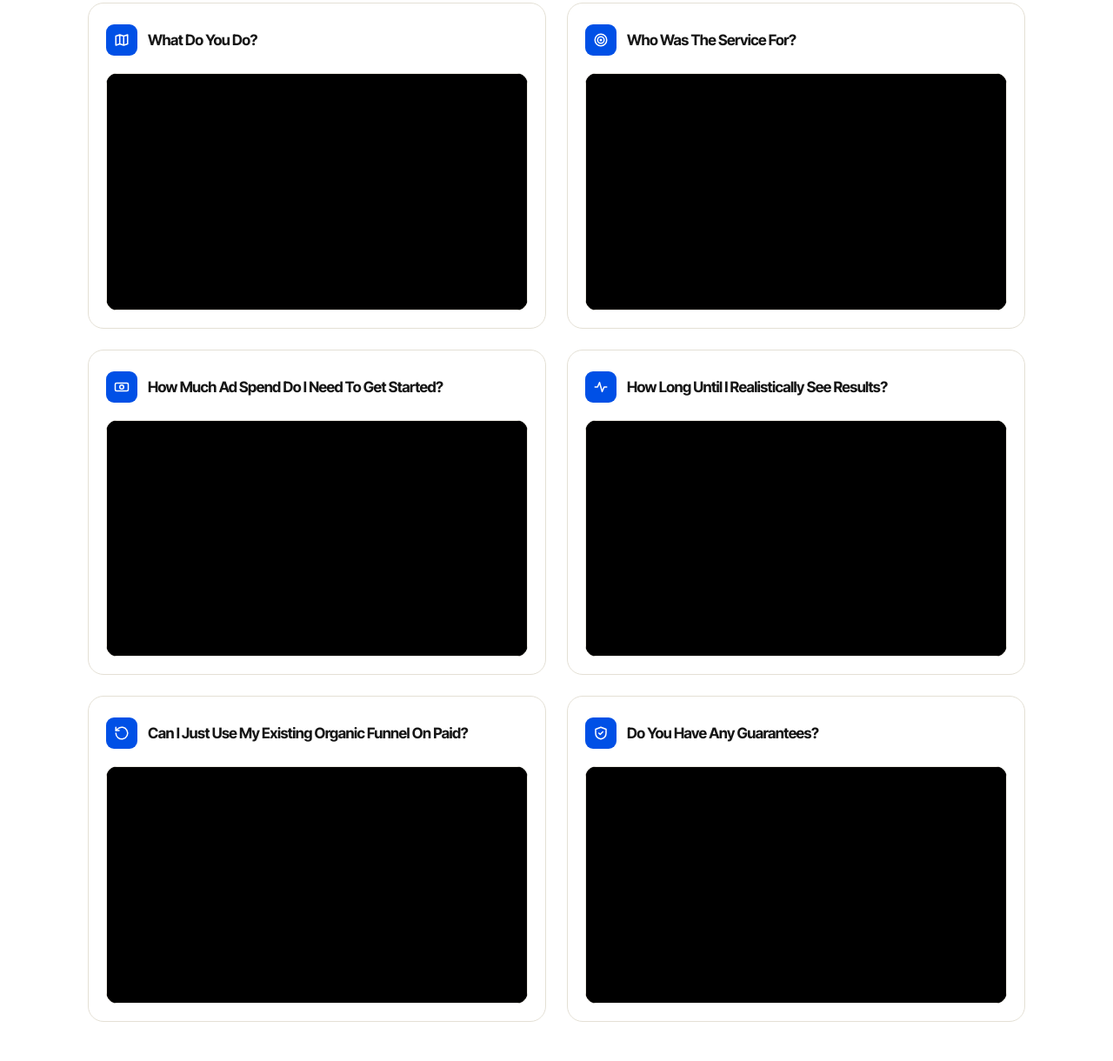
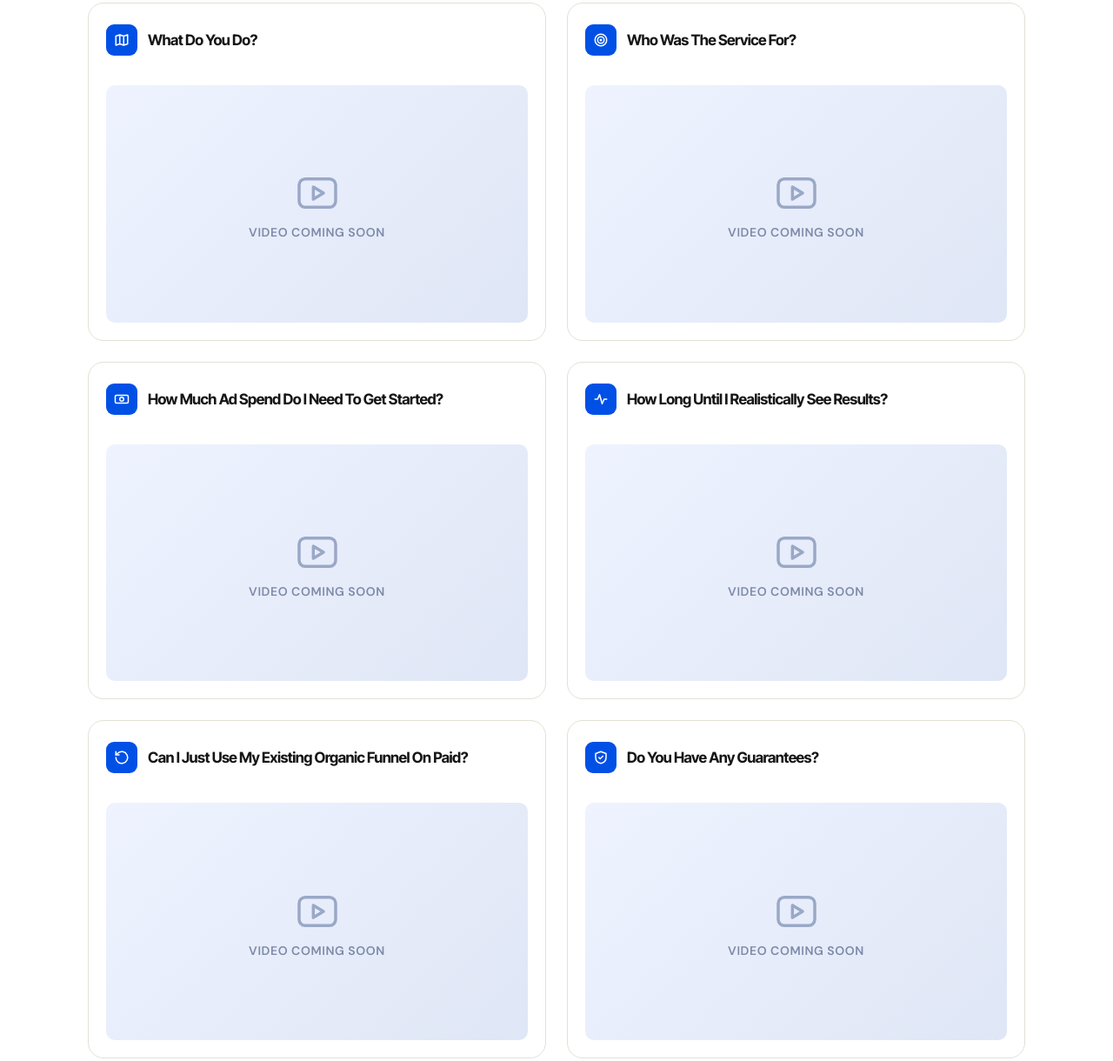
Before and after one commit to acqtom/paidcoachingcom, a plain HTML site: page confirmation/index.html in a window 1280 px wide. Shown: the part 1868-3088 px from the top of the page at 87% size. Drawn offline with Linux system fonts and the light colour scheme.

Commit message:
Confirmation pages: FAQ videos replaced with placeholders
Co-Authored-By: Claude Opus 5.5 <noreply@anthropic.com>

```diff
--- a/confirmation/index.html
+++ b/confirmation/index.html
@@ -101,27 +101,27 @@
         <div class="grid-2 faq" id="faq">
           <article class="faq__card">
             <div class="faq__head"><span class="icon-box"><svg viewBox="0 0 24 24" aria-hidden="true"><path d="M9 4 3 6v14l6-2 6 2 6-2V4l-6 2-6-2zM9 4v14M15 6v14"/></svg></span><h3>What Do You Do?</h3></div>
-            <div class="player" data-vturb="6aec26a7213909a4bf57d1a2"></div>
+            <div class="vsl-ph faq-ph" role="img" aria-label="Video placeholder"><svg viewBox="0 0 24 24" aria-hidden="true"><rect x="3" y="5" width="18" height="14" rx="3"/><path d="m10 9 5 3-5 3z"/></svg><span>Video coming soon</span></div>
           </article>
           <article class="faq__card">
             <div class="faq__head"><span class="icon-box"><svg viewBox="0 0 24 24" aria-hidden="true"><circle cx="12" cy="12" r="9"/><circle cx="12" cy="12" r="5"/><circle cx="12" cy="12" r="1"/></svg></span><h3>Who Was The Service For?</h3></div>
-            <div class="player" data-vturb="6aec257a213909a4bf57cf47"></div>
+            <div class="vsl-ph faq-ph" role="img" aria-label="Video placeholder"><svg viewBox="0 0 24 24" aria-hidden="true"><rect x="3" y="5" width="18" height="14" rx="3"/><path d="m10 9 5 3-5 3z"/></svg><span>Video coming soon</span></div>
           </article>
           <article class="faq__card">
             <div class="faq__head"><span class="icon-box"><svg viewBox="0 0 24 24" aria-hidden="true"><rect x="2" y="6" width="20" height="12" rx="2"/><circle cx="12" cy="12" r="3"/></svg></span><h3>How Much Ad Spend Do I Need To Get Started?</h3></div>
-            <div class="player" data-vturb="6aec2494a539367385f98558"></div>
+            <div class="vsl-ph faq-ph" role="img" aria-label="Video placeholder"><svg viewBox="0 0 24 24" aria-hidden="true"><rect x="3" y="5" width="18" height="14" rx="3"/><path d="m10 9 5 3-5 3z"/></svg><span>Video coming soon</span></div>
           </article>
           <article class="faq__card">
             <div class="faq__head"><span class="icon-box"><svg viewBox="0 0 24 24" aria-hidden="true"><path d="M3 12h4l3-7 4 14 3-7h4"/></svg></span><h3>How Long Until I Realistically See Results?</h3></div>
-            <div class="player" data-vturb="6aec270145dd0800b58a4733"></div>
+            <div class="vsl-ph faq-ph" role="img" aria-label="Video placeholder"><svg viewBox="0 0 24 24" aria-hidden="true"><rect x="3" y="5" width="18" height="14" rx="3"/><path d="m10 9 5 3-5 3z"/></svg><span>Video coming soon</span></div>
           </article>
           <article class="faq__card">
             <div class="faq__head"><span class="icon-box"><svg viewBox="0 0 24 24" aria-hidden="true"><path d="M3 12a9 9 0 1 0 3-6.7L3 8"/><path d="M3 3v5h5"/></svg></span><h3>Can I Just Use My Existing Organic Funnel On Paid?</h3></div>
-            <div class="player" data-vturb="6aec262c6de79423a2076ccb"></div>
+            <div class="vsl-ph faq-ph" role="img" aria-label="Video placeholder"><svg viewBox="0 0 24 24" aria-hidden="true"><rect x="3" y="5" width="18" height="14" rx="3"/><path d="m10 9 5 3-5 3z"/></svg><span>Video coming soon</span></div>
           </article>
           <article class="faq__card">
             <div class="faq__head"><span class="icon-box"><svg viewBox="0 0 24 24" aria-hidden="true"><path d="M12 3 4 6v6c0 5 3.5 8 8 9 4.5-1 8-4 8-9V6z"/><path d="m9 12 2 2 4-4"/></svg></span><h3>Do You Have Any Guarantees?</h3></div>
-            <div class="player" data-vturb="6aec251745dd0800b58a4309"></div>
+            <div class="vsl-ph faq-ph" role="img" aria-label="Video placeholder"><svg viewBox="0 0 24 24" aria-hidden="true"><rect x="3" y="5" width="18" height="14" rx="3"/><path d="m10 9 5 3-5 3z"/></svg><span>Video coming soon</span></div>
           </article>
         </div>
       </div>
--- a/theme-modern.css
+++ b/theme-modern.css
@@ -375,3 +375,4 @@ main:has(.conf-hero) > section:nth-of-type(even) .invite { background: #ffffff;
 .framework .steps h3 { margin: 0 0 8px; }
 .framework .steps p { font-size: 15px; line-height: 1.65; }
 @media (max-width: 860px) { .framework .steps { grid-template-columns: 1fr; gap: 12px; } .framework .steps li { padding: 20px 18px; gap: 10px; } }
+.faq-ph { border-radius: 10px; overflow: hidden; margin-top: 14px; }
```
Also changed, not shown: qualifiedconfirmed/index.html (+6 -6 lines).
